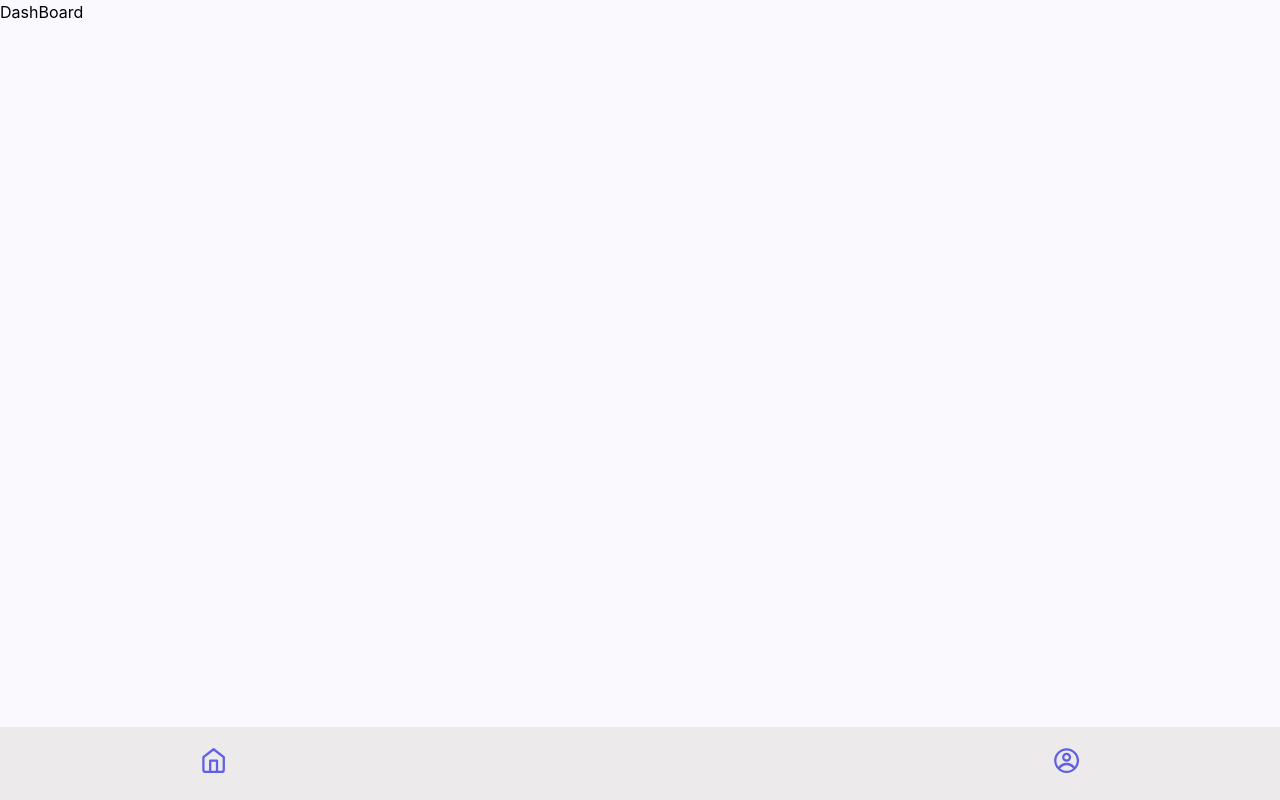
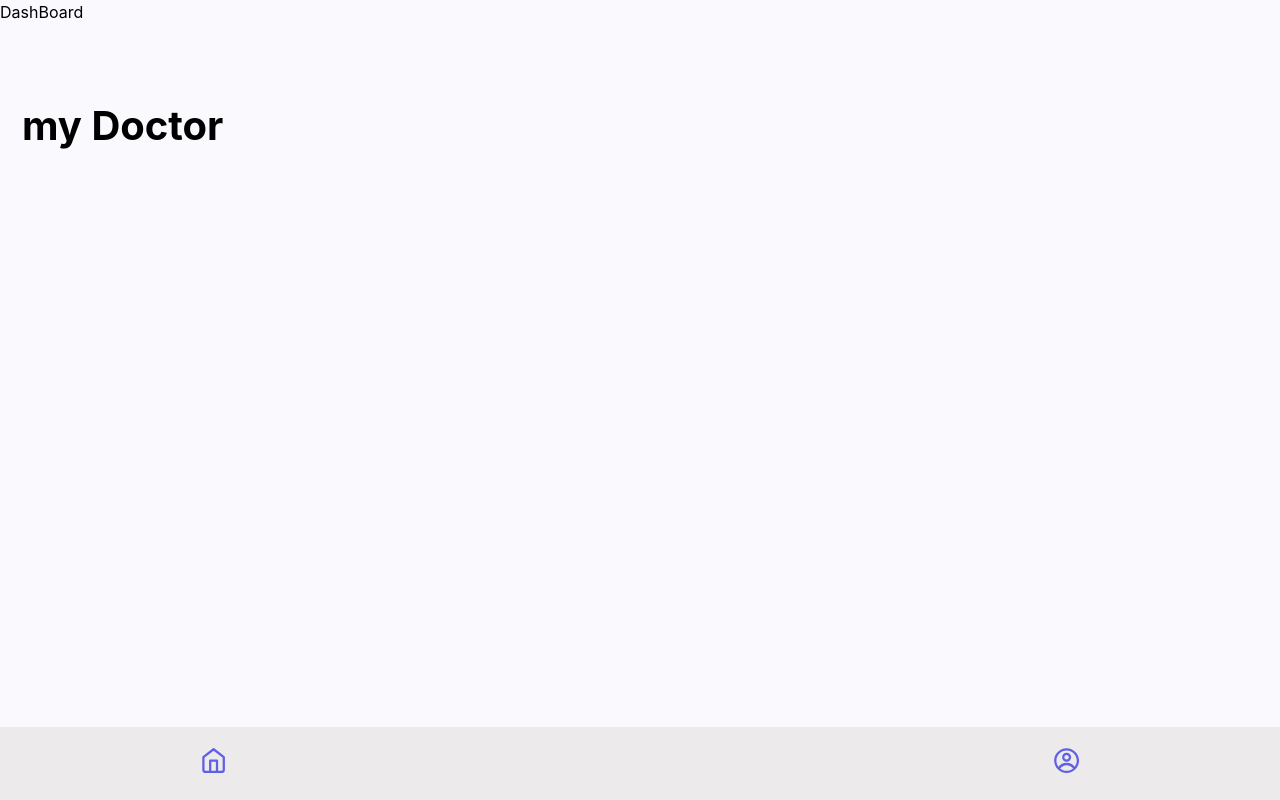
Before and after one commit to zaid-kh/Help-Doc, a React (Vite) app: page /dashboard in a window 1280 px wide. Built offline with nearby package versions, Linux system fonts and the light colour scheme; some icons are missing.

Commit message:
added header to multiple pages
Co-authored-by: ydaher97 <73422885+ydaher97@users.noreply.github.com>

```diff
--- a/src/App.css
+++ b/src/App.css
@@ -1,5 +1,3 @@
-#root {}
-
 body {
   margin: 0;
 }
@@ -46,3 +44,8 @@ a {
   width: 1.7em;
   height: 1.7em;
 }
+
+.heading {
+  font-size: 40px;
+  padding: 45px 10px 10px 22px;
+}
--- a/src/components/Appointments/Appointments.jsx
+++ b/src/components/Appointments/Appointments.jsx
@@ -3,6 +3,7 @@ import { Navigation } from "../Navigation";
 import "./appointment.css";
 import AppointmentsActivePage from "./AppointmentActivePage";
 import AppointmentsHistoryPage from "./AppointmentHistoryPage";
+import Heading from "../Heading/Heading";
 
 const Appointments = () => {
   const [activeButton, setActiveButton] = useState("active");
@@ -13,7 +14,7 @@ const Appointments = () => {
 
   return (
     <>
-      <h1 id="appointment-title">My Appointment</h1>
+      <Heading text="My Appointments" />
       <div className="appointments-btns-container">
         <button
           id={
--- a/src/components/Dashboard/DashBoard.jsx
+++ b/src/components/Dashboard/DashBoard.jsx
@@ -1,11 +1,13 @@
-import React from 'react'
-import { Navigation } from '../Navigation'
+import React from "react";
+import { Navigation } from "../Navigation";
+import Heading from "../Heading/Heading";
 
 export default function DashBoard() {
   return (
-    <div>DashBoard
-
-      <Navigation/>
+    <div>
+      DashBoard
+      <Heading text="my Doctor" />
+      <Navigation />
     </div>
-  )
+  );
 }
--- /dev/null
+++ b/src/components/Heading/Heading.jsx
@@ -0,0 +1,11 @@
+import React from "react";
+
+const Heading = ({ text }) => {
+  return (
+    <div>
+      <h1 className="heading">{text}</h1>
+    </div>
+  );
+};
+
+export default Heading;
--- a/src/components/Profile/Profile.jsx
+++ b/src/components/Profile/Profile.jsx
@@ -3,6 +3,7 @@ import { Navigation } from "../Navigation";
 import { Link } from "react-router-dom";
 import IconContainer from "./IconContainer";
 import { CgProfile } from "react-icons/cg";
+import Heading from "../Heading/Heading";
 
 const user = JSON.parse(sessionStorage.getItem("user"));
 console.log("user: ", user);
@@ -26,6 +27,7 @@ export const Profile = () => {
   return (
     <>
       <div>
+        <Heading text="My Profile" />
         <div className="user-section">
           <img src={user.img} id="profile-image" alt="user image" />
           <section className="profile-greeting">
```
